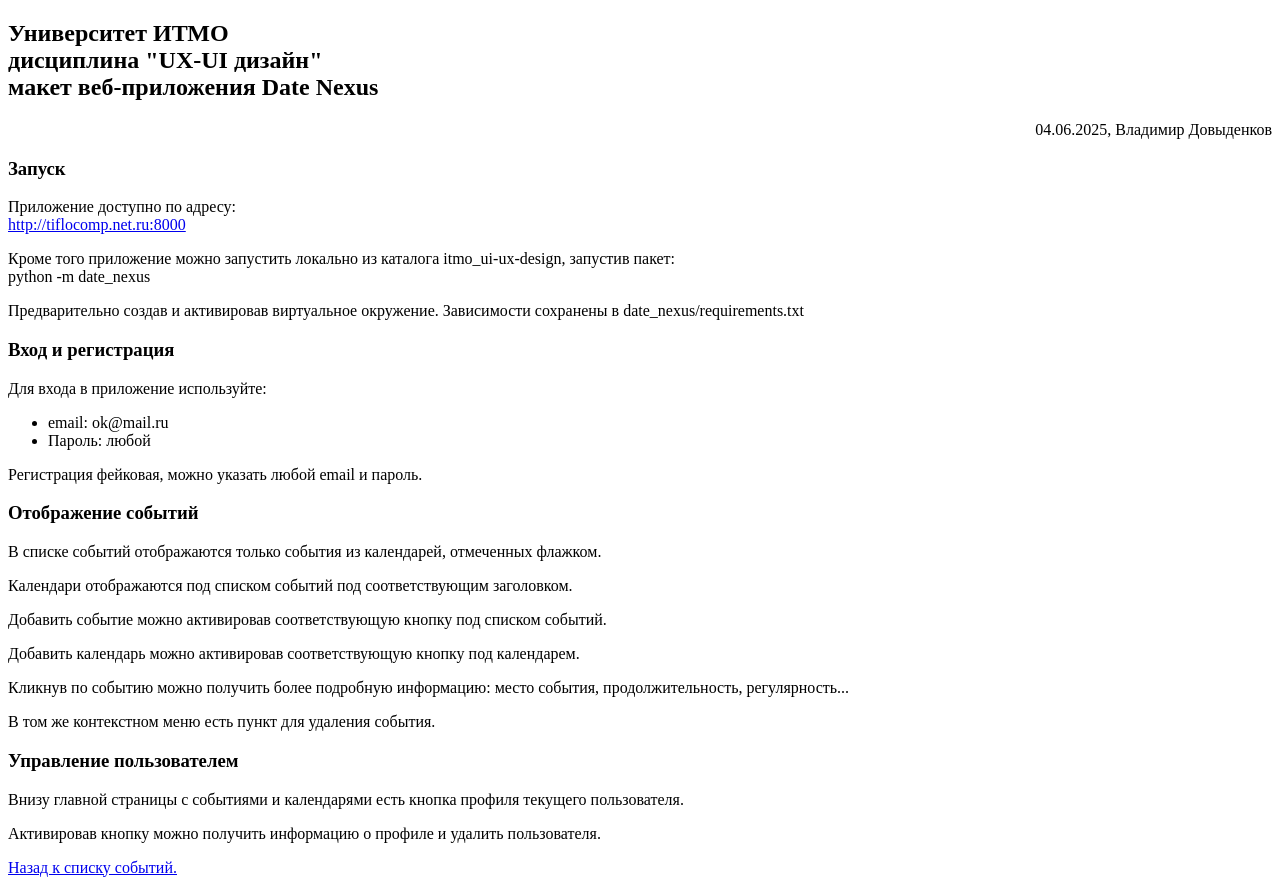
After one commit to vdovydenkov/itmo_ui-ux-design, a Flask app: page /help in a window 1280 px wide. The commit adds this page. Run offline with Flask 3, Linux system fonts and the light colour scheme.

Commit message:
Добавлена кнопка "Справка" и соответствующий ей шаблон.

```diff
--- a/date_nexus/__main__.py
+++ b/date_nexus/__main__.py
@@ -13,6 +13,11 @@ app.secret_key = '1,2,3,4,5,5.4.3.2.1' # Понятно, что так нель
 @app.route('/')
 def home():
     return render_template('index.html', app_title=app_title)
+
+# Справка
+@app.route('/help')
+def help():
+    return render_template('help.html', app_title=app_title)
 
 # Прислали логин и пароль
 @app.route('/login', methods=['POST'])
--- a/date_nexus/templates/events.html
+++ b/date_nexus/templates/events.html
@@ -95,6 +95,11 @@
         <button onclick="location.href='/profile'">Профиль: {{ user_name }}</button>
     </div>
 
+    <!-- Кнопка Справка -->
+    <div style="margin-top: 1em;">
+        <button onclick="location.href='/help'">Справка</button>
+    </div>
+
     <!-- Контекстное меню -->
     <div id="contextMenu" class="context-menu">
         <ul>
--- /dev/null
+++ b/date_nexus/templates/help.html
@@ -0,0 +1,57 @@
+<!DOCTYPE html>
+<html lang="ru">
+<head>
+    <meta charset="UTF-8">
+    <title>{{ app_title }} — Справка</title>
+</head>
+<body>
+  <h2>Университет ИТМО<br />
+    дисциплина "UX-UI дизайн"<br />
+    макет веб-приложения Date Nexus
+  </h2>
+    <div style="text-align: right; margin-top: 0.5em;">
+      04.06.2025, Владимир Довыденков
+    </div>
+
+  <h3>Запуск</h3>
+
+    <p>Приложение доступно по адресу:<br />
+      <a href="http://tiflocomp.net.ru:8000">
+      http://tiflocomp.net.ru:8000</a>
+    </p>
+    <p>Кроме того приложение можно запустить локально из каталога itmo_ui-ux-design, запустив пакет:<br />
+      python -m date_nexus
+    </p>
+    <p>Предварительно создав и активировав виртуальное окружение. Зависимости сохранены в date_nexus/requirements.txt</p>
+
+  <h3>Вход и регистрация</h3>
+
+    <p>Для входа в приложение используйте:
+      <ul>
+        <li>email:  ok@mail.ru</li>
+        <li>Пароль: любой</li>
+      </ul>
+    </p>
+    <p>Регистрация фейковая, можно указать любой email и пароль.</p>
+
+  <h3>Отображение событий</h3>
+
+    <p>В списке событий отображаются только события из календарей, отмеченных флажком.</p>
+    <p>Календари отображаются под списком событий под соответствующим заголовком.</p>
+
+    <p>Добавить событие можно активировав соответствующую кнопку под списком событий.</p>
+    <p>Добавить календарь можно активировав соответствующую кнопку под календарем.</p>
+
+    <p>Кликнув по событию можно получить более подробную информацию: место события, продолжительность, регулярность...</p>
+    <p>В том же контекстном меню есть пункт для удаления события.</p>
+
+  <h3>Управление пользователем</h3>
+
+    <p>Внизу главной страницы с событиями и календарями есть кнопка профиля текущего пользователя.</p>
+    <p>Активировав кнопку можно получить информацию о профиле и удалить пользователя.</p>
+
+  <div style="margin-top: 1em;">
+    <a href="/events">Назад к списку событий.</a>
+  </div>
+</body>
+</html>
```
